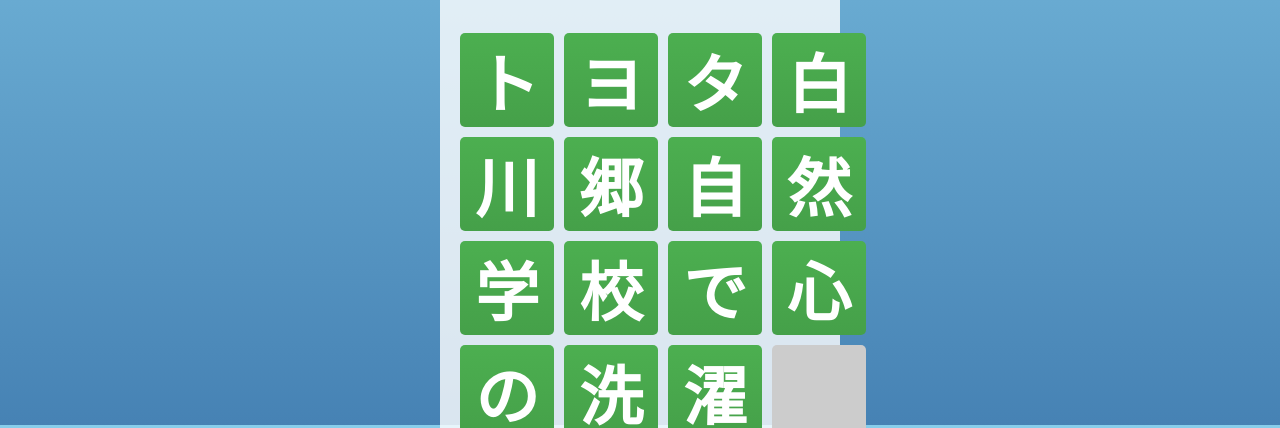
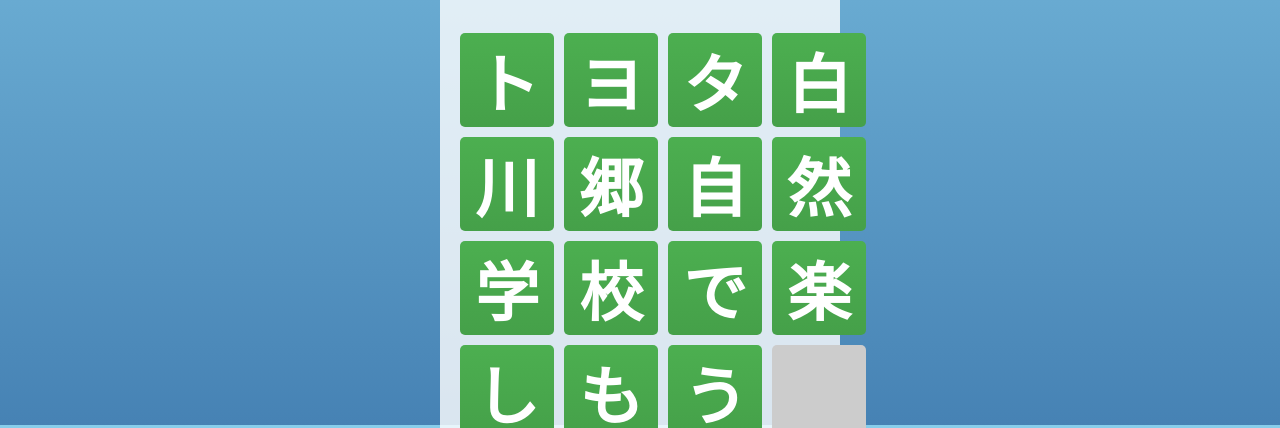
Before and after one commit to kengoogle/16P-TOYOTA-S, a plain HTML site: page index.html in a window 1280 px wide. Shown: the part 375-803 px from the top of the page. Drawn offline with Linux system fonts and the light colour scheme.

Commit message:
Update index.html

```diff
--- a/index.html
+++ b/index.html
@@ -95,7 +95,7 @@
 
     <script>
     document.addEventListener('DOMContentLoaded', function() {
-        const characters = ['ト', 'ヨ', 'タ', '白', '川', '郷', '自', '然', '学', '校', 'で', '心', 'の', '洗', '濯', ''];
+        const characters = ['ト', 'ヨ', 'タ', '白', '川', '郷', '自', '然', '学', '校', 'で', '楽', 'し', 'も', 'う', ''];
         let tiles = [...characters];
         let isStarted = false;
         let movingTile = null;
```
